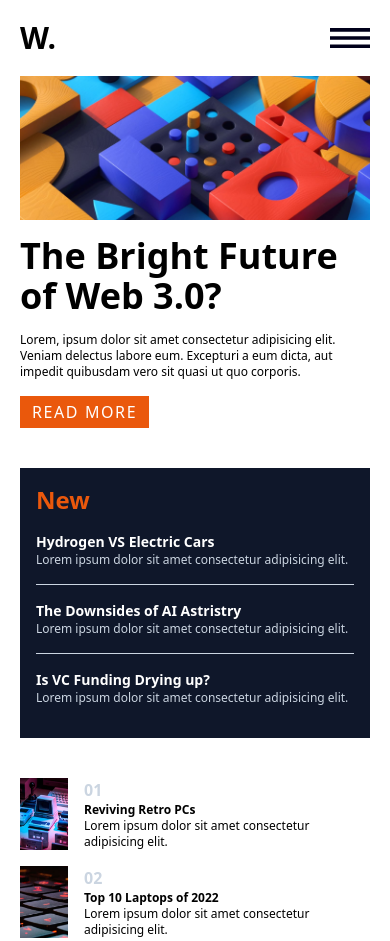
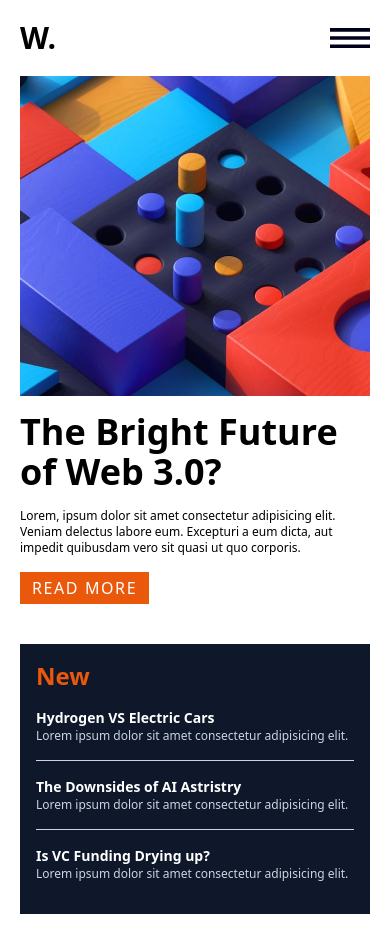
Before and after one commit to Amaza-ing/Tailwind-News-Page, a website: page src/index.html in a window 390 px wide. Shown: the top 941 px of the page. Drawn offline with Linux system fonts and the light colour scheme.

Commit message:
image height modified in mobile size

```diff
--- a/src/index.html
+++ b/src/index.html
@@ -41,7 +41,7 @@
         <img
           src="./assets/images/image-web-3-desktop.jpg"
           alt="imagen de la noticia"
-          class="col-span-2 h-full object-cover"
+          class="col-span-2 h-80 object-cover sm:h-full"
         />
         <div class="flex flex-col gap-4 sm:flex-row">
           <h1 class="text-4xl font-bold sm:w-1/2">
```
Also changed, not shown: src/output.css.
